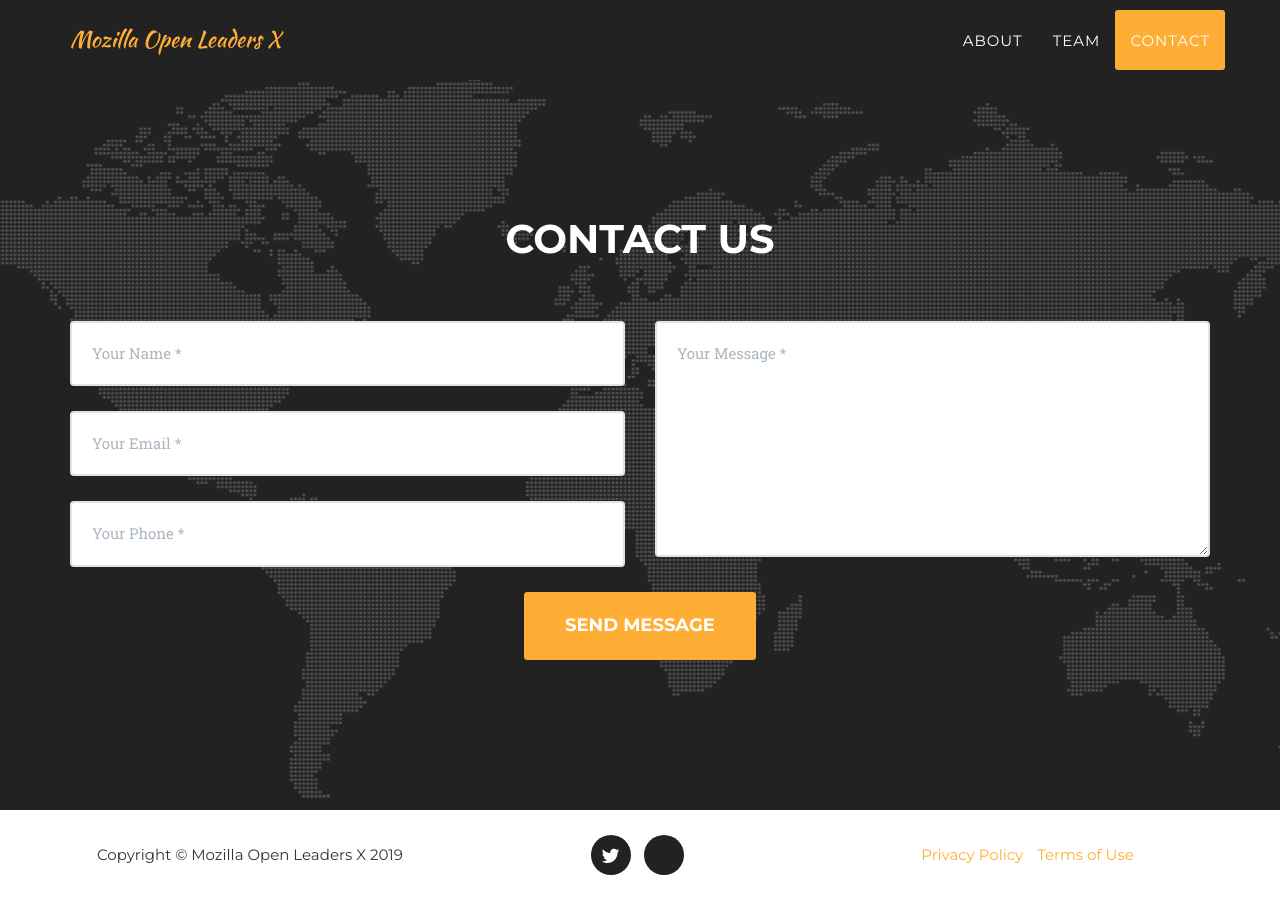
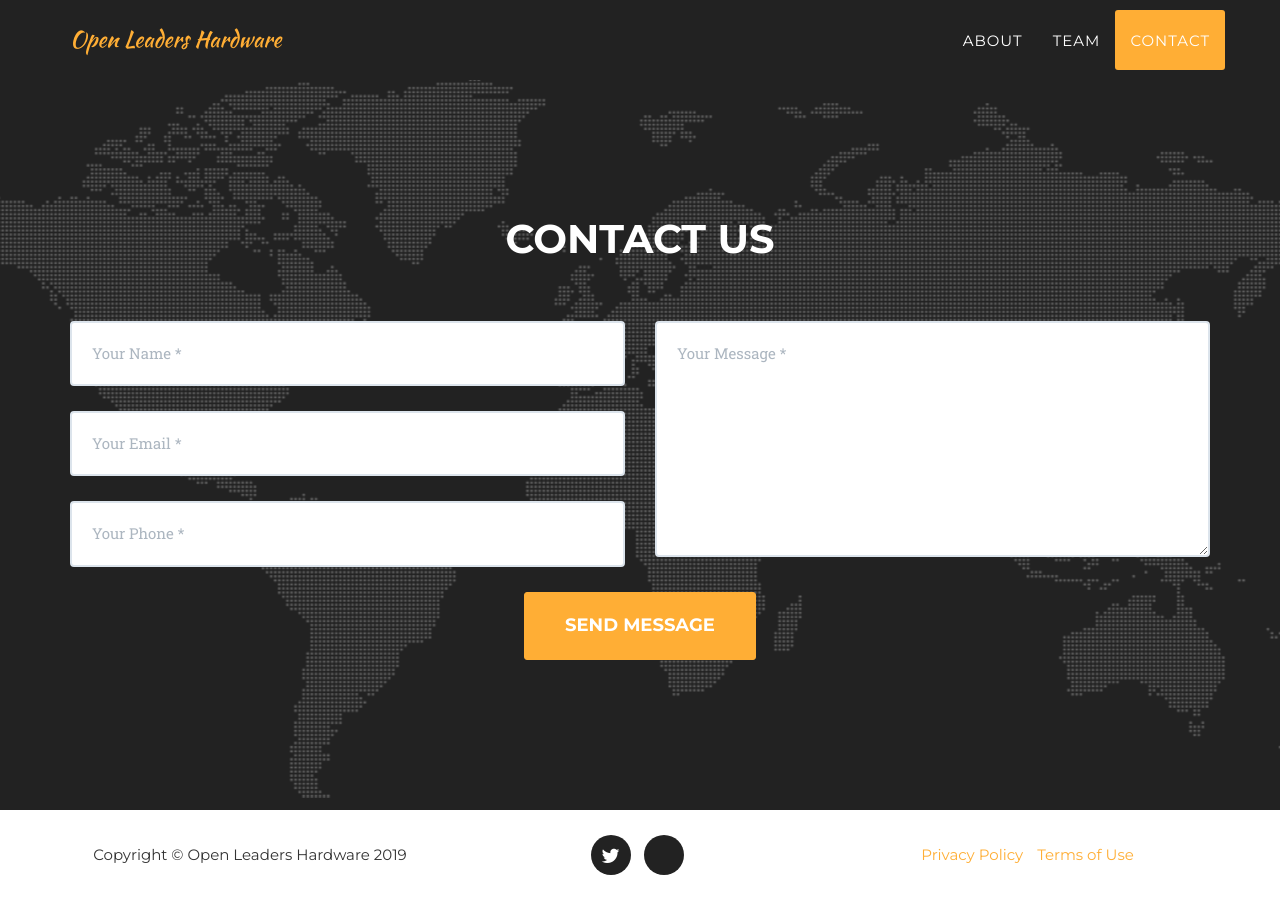
Before and after one commit to ohwmakers/ohwmakers-website, a Jekyll site: the page built from index.html, in a window 1280 px wide and 900 px high, scrolled down 4266 px. Built offline with Jekyll 4.4.1, drawn with Linux system fonts in a browser that asks for light colours; some web fonts are replaced.

Commit message:
change title to match style guide

```diff
--- a/_config.yml
+++ b/_config.yml
@@ -2,7 +2,7 @@ url: #https://amchagas.github.io
 baseurl: #/olx-hardware-landing/
 
 # Site settings
-title: Mozilla Open Leaders X
+title: Open Leaders Hardware
 email: your-email@domain.com
 description: ""
 
```
